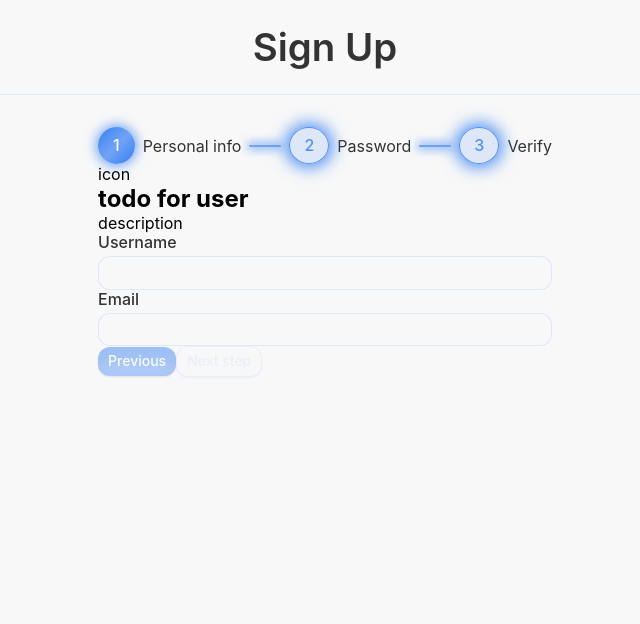
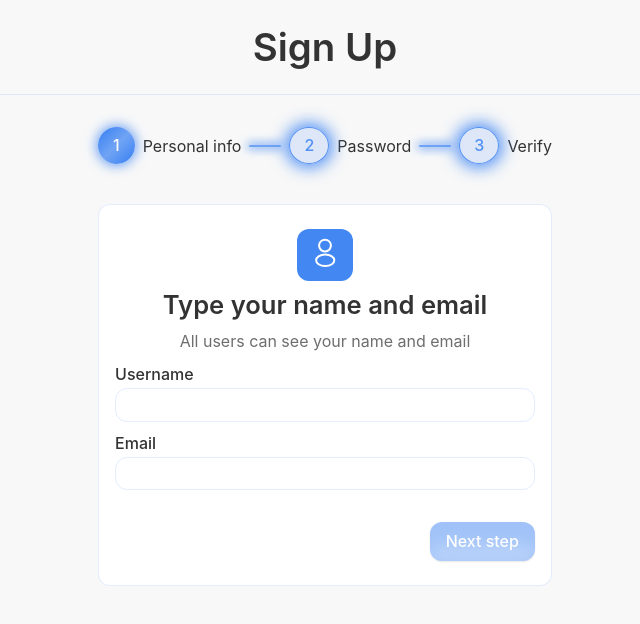
Before and after one commit to adoppp/achat, a React (Vite) app: page /auth/signup in a window 1280 px wide. Shown: the top 624 px of the page, without its empty margins (315-955 px from the left). Built offline with nearby package versions, Linux system fonts and the light colour scheme.

Commit message:
from added; Input refactored; svgs added

```diff
--- a/src/assets/svg/index.tsx
+++ b/src/assets/svg/index.tsx
@@ -38,13 +38,39 @@ export const IconClosedEye = (
   </svg>
 );
 
+export const IconUser = (
+  <svg xmlns="http://www.w3.org/2000/svg" width="24" height="24" viewBox="0 0 24 24" fill="none">
+    <path d="M12.1601 10.87C12.0601 10.86 11.9401 10.86 11.8301 10.87C9.45006 10.79 7.56006 8.84 7.56006 6.44C7.56006 3.99 9.54006 2 12.0001 2C14.4501 2 16.4401 3.99 16.4401 6.44C16.4301 8.84 14.5401 10.79 12.1601 10.87Z" stroke-width="1.5" stroke-linecap="round" stroke-linejoin="round"/>
+    <path d="M7.15997 14.56C4.73997 16.18 4.73997 18.82 7.15997 20.43C9.90997 22.27 14.42 22.27 17.17 20.43C19.59 18.81 19.59 16.17 17.17 14.56C14.43 12.73 9.91997 12.73 7.15997 14.56Z" stroke-width="1.5" stroke-linecap="round" stroke-linejoin="round"/>
+  </svg>
+);
+
+export const IconLock = (
+  <svg xmlns="http://www.w3.org/2000/svg" width="24" height="24" viewBox="0 0 24 24" fill="none">
+    <path d="M6 10V8C6 4.69 7 2 12 2C17 2 18 4.69 18 8V10" stroke-width="1.5" stroke-linecap="round" stroke-linejoin="round"/>
+    <path d="M17 22H7C3 22 2 21 2 17V15C2 11 3 10 7 10H17C21 10 22 11 22 15V17C22 21 21 22 17 22Z" stroke-width="1.5" stroke-linecap="round" stroke-linejoin="round"/>
+    <path d="M15.9965 16H16.0054" stroke-width="2" stroke-linecap="round" stroke-linejoin="round"/>
+    <path d="M11.9955 16H12.0045" stroke-width="2" stroke-linecap="round" stroke-linejoin="round"/>
+    <path d="M7.99451 16H8.00349" stroke-width="2" stroke-linecap="round" stroke-linejoin="round"/>
+  </svg>
+);
+
+export const IconEmail = (
+  <svg xmlns="http://www.w3.org/2000/svg" width="24" height="24" viewBox="0 0 24 24" fill="none">
+    <path d="M17 20.5H7C4 20.5 2 19 2 15.5V8.5C2 5 4 3.5 7 3.5H17C20 3.5 22 5 22 8.5V15.5C22 19 20 20.5 17 20.5Z" stroke-width="1.5" stroke-miterlimit="10" stroke-linecap="round" stroke-linejoin="round"/>
+    <path d="M17 9L13.87 11.5C12.84 12.32 11.15 12.32 10.12 11.5L7 9" stroke-width="1.5" stroke-miterlimit="10" stroke-linecap="round" stroke-linejoin="round"/>
+  </svg>
+);
+
+export const IconClose = (
+  <svg xmlns="http://www.w3.org/2000/svg" width="16" height="16" viewBox="0 0 16 16" fill="none">
+    <path d="M1 1L15.2418 15.0418" stroke-linecap="round" stroke-linejoin="round"/>
+    <path d="M15.2417 1L0.999904 15.0418" stroke-linecap="round" stroke-linejoin="round"/>
+  </svg>
+);
+
 export const IconCheckMark = (
-    <svg xmlns="http://www.w3.org/2000/svg" width="10" height="8" viewBox="0 0 10 6" fill="none">
-        <path
-            d="M0.75 4.00004L3.58 6.83004L9.25 1.17004"
-            stroke-width="1"
-            stroke-linecap="round"
-            stroke-linejoin="round"
-        />
-    </svg>
+  <svg xmlns="http://www.w3.org/2000/svg" width="10" height="8" viewBox="0 0 10 8" fill="none">
+    <path d="M0.75 4.00004L3.58 6.83004L9.25 1.17004" stroke-width="1" stroke-linecap="round" stroke-linejoin="round"/>
+  </svg>
 );
--- a/src/sections/auth/SignUpForm/SignUpForm.config.tsx
+++ b/src/sections/auth/SignUpForm/SignUpForm.config.tsx
@@ -1,7 +1,8 @@
 import { StepPassword } from '@/sections/auth/SignUpForm/steps/StepPassword/StepPassword';
 import { StepPersonal } from '@/sections/auth/SignUpForm/steps/StepPersonal/StepPersonal';
 import { StepVerify } from '@/sections/auth/SignUpForm/steps/StepVerify/StepVerify';
-import type { StepFormProps, StepPasswordProps } from './SignUpForm.types';
+import type { BaseStepProps, StepFormProps, StepPasswordProps } from './SignUpForm.types';
+import { IconEmail, IconLock, IconUser } from '@/assets/svg';
 
 export const STEPS = [1, 2, 3] as const;
 export type Step = (typeof STEPS)[number];
@@ -9,5 +10,11 @@ export type Step = (typeof STEPS)[number];
 export const stepComponents = {
     1: (props: StepFormProps) => <StepPersonal {...props} />,
     2: (props: StepPasswordProps) => <StepPassword {...props} />,
-    3: () => <StepVerify />,
+    3: (props: BaseStepProps) => <StepVerify {...props} />,
 } as const;
+
+export const stepIcons = {
+    1: IconUser,
+    2: IconLock,
+    3: IconEmail
+} as const;
--- a/src/sections/auth/SignUpForm/SignUpForm.module.scss
+++ b/src/sections/auth/SignUpForm/SignUpForm.module.scss
@@ -7,10 +7,62 @@
     justify-content: center;
 
     &__content {
+        margin-bottom: 32px;
+    }
 
+    &__container {
+        background-color: var(--bg-secondary);
+        padding: 24px 16px;
+        border-radius: $border-radius;
+        border: 1px solid var(--accent-fog);
+    }
+
+    &__form {
+        display: flex;
+        flex-direction: column;
+        gap: 12px;
+    }
+
+    &__description {
+        display: flex;
+        flex-direction: column;
+        align-items: center;
+        gap: 8px;
+
+        color: var(--text-primary);
+
+        margin-bottom: 12px;
+
+        &--icon {
+            background-color: var(--accent-base);
+
+            width: fit-content;
+
+            padding: 8px 12px;
+            border-radius: $border-radius;
+
+            & svg {
+                width: 32px;
+                height: 32px;
+
+                stroke: white;
+            }
+        }
+
+        &--title {
+            @include heading(h2);
+        }
+
+        &--description {
+            @include text();
+
+            color: var(--text-secondary);
+        }
     }
 
     &__progress {
+        margin-bottom: 40px;
+
         &--list {
             display: flex;
             flex-direction: row;
@@ -122,4 +174,77 @@
             color: var(--text-primary);
         }
     }
+
+    &__button {
+        display: flex;
+        justify-content: space-between;
+        gap: 12px;
+    }
 }
+
+.personal {
+    &__button {
+        justify-content: right;
+    }
+}
+
+.password {
+    &__list {
+        display: flex;
+        flex-direction: column;
+        gap: 4px;
+
+        color: $success;
+
+        margin-top: 12px;
+    }
+
+    &__item {
+        display: flex;
+        align-items: center;
+        gap: 4px;
+
+        &--icon {
+            display: block;
+
+            max-width: 16px;
+            max-height: 16px;
+
+            background-color: $error;
+            opacity: 0.9;
+
+            padding: 4px;
+            border-radius: 50%;
+            transition: $transition-smooth;
+
+            & svg {
+                width: 8px;
+                height: 8px;
+
+                transform: translate(0px, -7px);
+
+                stroke: var(--bg-primary);
+            }
+        }
+
+        &--rule {
+            @include text();
+
+            color: $error;
+
+            transition: $transition-smooth;
+        }
+
+        &--valid &--rule {
+            color: $success;
+        }
+
+        &--valid &--icon {
+            background-color: $success;
+        }
+    }
+
+    &__rule {
+        @include meta();
+    }
+}
--- a/src/sections/auth/SignUpForm/steps/StepPassword/StepPassword.tsx
+++ b/src/sections/auth/SignUpForm/steps/StepPassword/StepPassword.tsx
@@ -1,10 +1,11 @@
 import type { PasswdErrors, StepPasswordProps } from '@/sections/auth/SignUpForm/SignUpForm.types';
 import styles from '@/sections/auth/SignUpForm/SignUpForm.module.scss';
-import { Input } from '@/ui/Input/Input';
 import { InputPassword } from '@/ui/InputPassword/InputPassword';
 import classNames from 'classnames/bind';
-import type { FC, ReactNode } from 'react';
+import { useId, type FC, type ReactNode } from 'react';
 import { Button } from '@/ui/Button/Button';
+import { stepIcons } from '../../SignUpForm.config';
+import { IconCheckMark, IconClose } from '@/assets/svg';
 
 const passwordErrorMessages: Record<keyof PasswdErrors, string> = {
     isEightCharacters: 'At least 8 characters',
@@ -27,48 +28,52 @@ export const StepPassword: FC<StepPasswordProps> = ({
     onChange,
     onSubmit,
  }) => {
+    const formId = useId();
     const items: ReactNode = Object.entries(passwdErrors).map(([key, isValid]) => {
         const typedKey = key as keyof PasswdErrors;
 
         return (
-            <li key={key}>
-                {isValid ? '✔' : '✖'} {passwordErrorMessages[typedKey]}
+            <li key={key} className={cn('password__item', isValid && 'password__item--valid')}>
+                <span className={cn('password__item--icon')}>
+
+                    {isValid ? IconCheckMark : IconClose}
+                </span>
+                <span className={cn('password__item--rule')}>{passwordErrorMessages[typedKey]}</span>
             </li>
         );
     });
 
     return (
-        <>
+        <div className={cn('signup__container')}>
             <div className={cn('signup__description')}>
-                <div className={cn('signup__description--container')}>icon</div>
-                <h2 className={cn('signup__description--title')}>todo for user</h2>
-                <p className={cn('signup__description--description')}>description</p>
+                <div className={cn('signup__description--icon')}>{stepIcons[step]}</div>
+                <h2 className={cn('signup__description--title')}>Create a password</h2>
+                <p className={cn('signup__description--description')}>Choose a strong password to secure your account</p>
             </div>
 
             <div className={cn('signup__content')}>
-                <form className={cn('signup__form')} onSubmit={onSubmit}>
+                <form className={cn('signup__form')} id={formId} onSubmit={onSubmit}>
                     <InputPassword
                         label="Password"
                         value={formState.password}
                         onChange={onChange('password')}
                     />
                 </form>
-                <ul>{items}</ul>
+                <ul className={cn('password__list')}>{items}</ul>
             </div>
 
             <div className={cn('signup__button')}>
-                <Button size="s" onClick={_prev} disabled={step === 1}>
+                <Button variant="secondary" onClick={_prev} disabled={step === 1}>
                     Previous
                 </Button>
                 <Button
-                    size="s"
-                    variant="secondary"
-                    onClick={_next}
+                    form={formId}
+                    type='submit'
                     disabled={step === maxStep || !canGoNext()}
                 >
-                    Next step
+                    Submit
                 </Button>
             </div>
-        </>
+        </div>
     );
 };
--- a/src/sections/auth/SignUpForm/steps/StepPersonal/StepPersonal.tsx
+++ b/src/sections/auth/SignUpForm/steps/StepPersonal/StepPersonal.tsx
@@ -4,6 +4,7 @@ import type { FC } from 'react';
 import styles from '@/sections/auth/SignUpForm/SignUpForm.module.scss';
 import classNames from 'classnames/bind';
 import { Button } from '@/ui/Button/Button';
+import { stepIcons } from '../../SignUpForm.config';
 
 const cn = classNames.bind(styles);
 
@@ -13,16 +14,15 @@ export const StepPersonal: FC<StepFormProps> = ({
     step,
     maxStep,
     _next,
-    _prev,
     canGoNext,
     onChange
 }) => {
     return (
-        <>
+        <div className={cn('signup__container')}>
             <div className={cn('signup__description')}>
-                <div className={cn('signup__description--container')}>icon</div>
-                <h2 className={cn('signup__description--title')}>todo for user</h2>
-                <p className={cn('signup__description--description')}>description</p>
+                <div className={cn('signup__description--icon')}>{stepIcons[step]}</div>
+                <h2 className={cn('signup__description--title')}>Type your name and email</h2>
+                <p className={cn('signup__description--description')}>All users can see your name and email</p>
             </div>
 
             <div className={cn('signup__content')}>
@@ -43,19 +43,14 @@ export const StepPersonal: FC<StepFormProps> = ({
                 </form>
             </div>
 
-            <div className={cn('signup__button')}>
-                <Button size="s" onClick={_prev} disabled={step === 1}>
-                    Previous
-                </Button>
+            <div className={cn('signup__button', 'personal__button')}>
                 <Button
-                    size="s"
-                    variant="secondary"
                     onClick={_next}
                     disabled={step === maxStep || !canGoNext()}
                 >
                     Next step
                 </Button>
             </div>
-        </>
+        </div>
     );
 };
--- a/src/sections/auth/SignUpForm/steps/StepVerify/StepVerify.tsx
+++ b/src/sections/auth/SignUpForm/steps/StepVerify/StepVerify.tsx
@@ -3,6 +3,7 @@ import type { BaseStepProps } from '../../SignUpForm.types';
 import { Button } from '@/ui/Button/Button';
 import styles from '@/sections/auth/SignUpForm/SignUpForm.module.scss';
 import classNames from 'classnames/bind';
+import { stepIcons } from '../../SignUpForm.config';
 
 const cn = classNames.bind(styles);
 
@@ -14,17 +15,22 @@ export const StepVerify: FC<BaseStepProps> = ({
     canGoNext,
 }) => {
     return (
-        <>
+        <div className={cn('signup__container')}>
+            <div className={cn('signup__description')}>
+                <div className={cn('signup__description--icon')}>{stepIcons[step]}</div>
+                <h2 className={cn('signup__description--title')}>Type your name and email</h2>
+                <p className={cn('signup__description--description')}>All users can see your name and email</p>
+            </div>
+
             <div>
                 <p>Check your email for verification link</p>
             </div>
 
             <div className={cn('signup__button')}>
-                <Button size="s" onClick={_prev} disabled={step === 1}>
+                <Button onClick={_prev} disabled={step === 1}>
                     Previous
                 </Button>
                 <Button
-                    size="s"
                     variant="secondary"
                     onClick={_next}
                     disabled={step === maxStep || !canGoNext()}
@@ -32,6 +38,6 @@ export const StepVerify: FC<BaseStepProps> = ({
                     Next step
                 </Button>
             </div>
-        </>
+        </div>
     );
 };
--- a/src/ui/Input/Input.module.scss
+++ b/src/ui/Input/Input.module.scss
@@ -20,7 +20,7 @@
 
         border: 1px solid var(--accent-fog);
         border-radius: $border-radius;
-        background: var(--bg-primary);
+        background: transparent;
 
         transition: $transition-smooth;
 
@@ -32,6 +32,10 @@
         &:focus-within {
             border-color: var(--accent-active);
             box-shadow: 0 0 8px 2px var(--accent-active);
+
+            & + .input__error {
+                opacity: 1;
+            }
         }
     }
 
@@ -54,6 +58,9 @@
 
     &__error {
         color: $error;
+        opacity: 0.7;
+
+        transition: $transition-smooth;
     }
 }
 
```
Also changed, not shown: src/sections/auth/SignUpForm/steps/StepPassword/StepPassword.module.scss (deleted), src/sections/auth/SignUpForm/steps/StepPersonal/StepPersonal.module.scss (deleted), src/sections/auth/SignUpForm/steps/StepVerify/StepVerify.module.scss (deleted).
